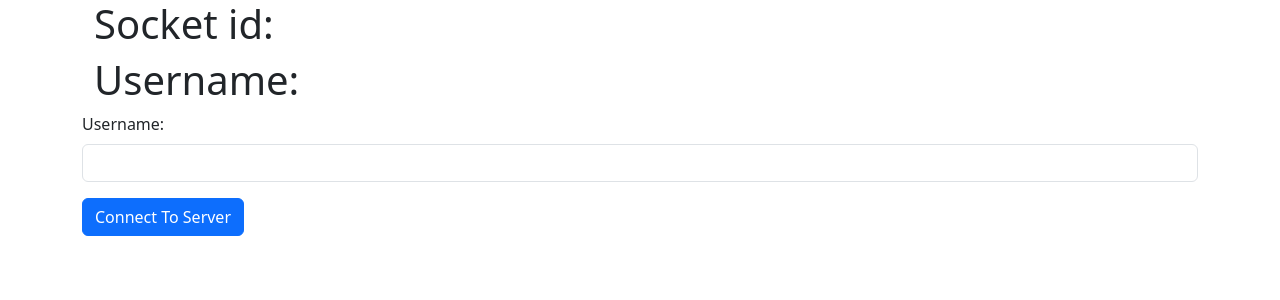
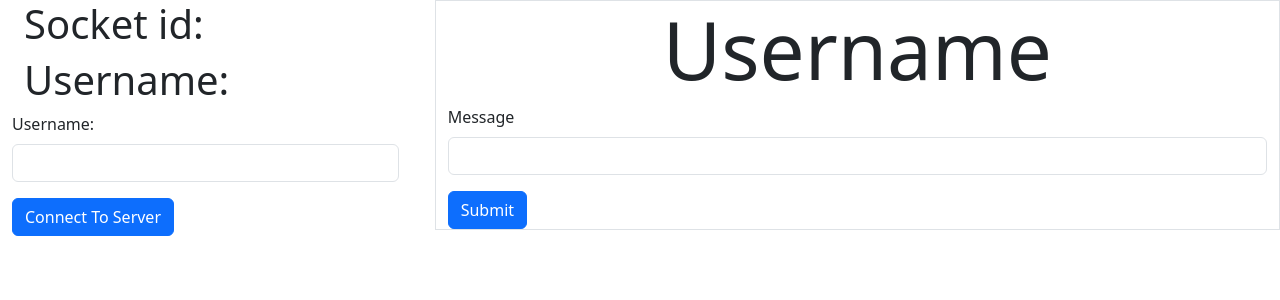
Before and after one commit to Mr-Anyone/ChatAppWebSocket, a React (Create React App) app in the folder frontend/: page / in a window 1280 px wide. Shown: the top 300 px of the page. Built offline with nearby package versions, Linux system fonts and the light colour scheme.

Commit message:
moved state into one place

```diff
--- a/frontend/src/App.js
+++ b/frontend/src/App.js
@@ -1,4 +1,4 @@
-import {socket} from "./socket";
+import { socket } from "./socket";
 
 // bootstrap stuff
 import 'bootstrap/dist/css/bootstrap.min.css';
@@ -8,17 +8,28 @@ import SignupForm from "./components/Signup";
 import UserNameBar from "./components/UsernameBar";
 import { useState } from "react";
 import UserList from "./components/UserList";
+import MessageView from "./components/MessageView";
+import Row from "react-bootstrap/Row";
+import Col from "react-bootstrap/Col";
 
 function App() {
   let [socket_id, setSocketId] = useState("");
   let [username, setUserName] = useState("");
+  let [usernames, setUserNames] = useState([]);
 
   return (
-    <Container>
-      <UserNameBar socket_id={socket_id} username={username}></UserNameBar>
-      <SignupForm setSocketId={setSocketId} setUserName={setUserName}></SignupForm>
-      <UserList></UserList>
-    </Container>
+    <Row>
+      <Col xs={4}>
+        <Container>
+          <UserNameBar socket_id={socket_id} username={username}></UserNameBar>
+          <SignupForm setSocketId={setSocketId} setUserName={setUserName}></SignupForm>
+          <UserList usernames={usernames} setUserNames={setUserNames}> </UserList>
+        </Container>
+      </Col>
+      <Col xs={8}>
+        <MessageView></MessageView>
+      </Col>
+    </Row>
   );
 }
 
--- /dev/null
+++ b/frontend/src/components/MessageView.js
@@ -0,0 +1,50 @@
+import { useEffect } from "react";
+import { socket } from "../socket";
+import Form from "react-bootstrap/Form"
+import Button from "react-bootstrap/Button";
+import Container from "react-bootstrap/esm/Container";
+
+function SendForm() {
+    function onClick() {
+        let to = document.getElementById("to-message-form").value
+        let message = document.getElementById("message-message-form").value
+
+        socket.emit("send_message", { "from": socket.id, "to": to, "message": message })
+    }
+
+    return (<>
+        <Form>
+            <Form.Group className="pb-3">
+                <Form.Label>Message </Form.Label>
+                <Form.Control type="text" id="message-message-form" name="username"></Form.Control>
+            </Form.Group>
+
+            <Button onClick={onClick}>Submit</Button>
+
+        </Form>
+    </>);
+}
+
+function MessageView({socket_id, username, messages}) {
+    function receiveMessage(message) {
+        console.log(message)
+    }
+
+    useEffect(() => {
+        socket.on("receive_message", receiveMessage)
+        return () => {
+            socket.off("receive_message", receiveMessage)
+        }
+    }, [])
+
+
+    return (
+        <Container className="border">
+            <h1 className="text-center display-1">Username</h1>
+
+            <SendForm></SendForm>
+        </Container>
+    )
+}
+
+export default MessageView;
--- a/frontend/src/components/UserList.js
+++ b/frontend/src/components/UserList.js
@@ -2,8 +2,7 @@ import Container from "react-bootstrap/Container";
 import { socket } from "../socket";
 import { useEffect, useState } from "react";
 
-function UserList() {
-    let [usernames, setUserNames] = useState([]);
+function UserList({usernames, setUserNames}) {
 
     function onUpdateTable(got_username) {
         console.log(got_username)
```
Also changed, not shown: 1 other file (tests, documents, lock files or other folders).
